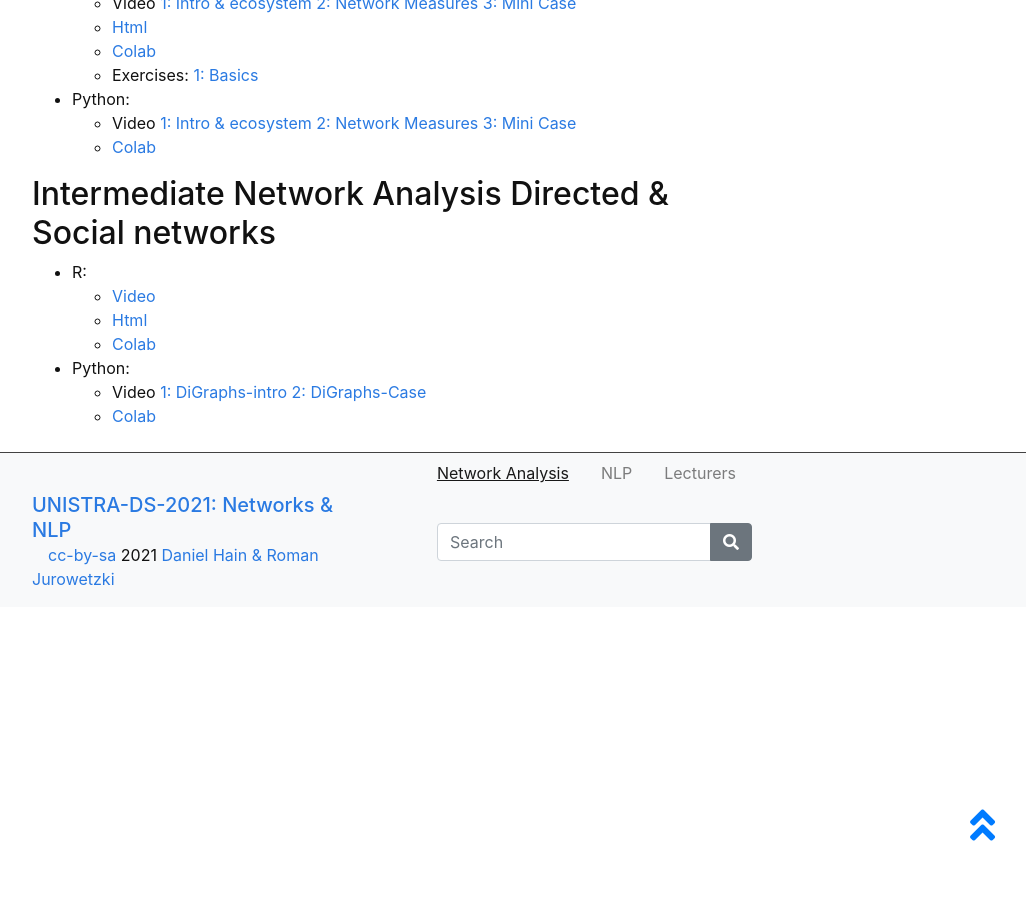
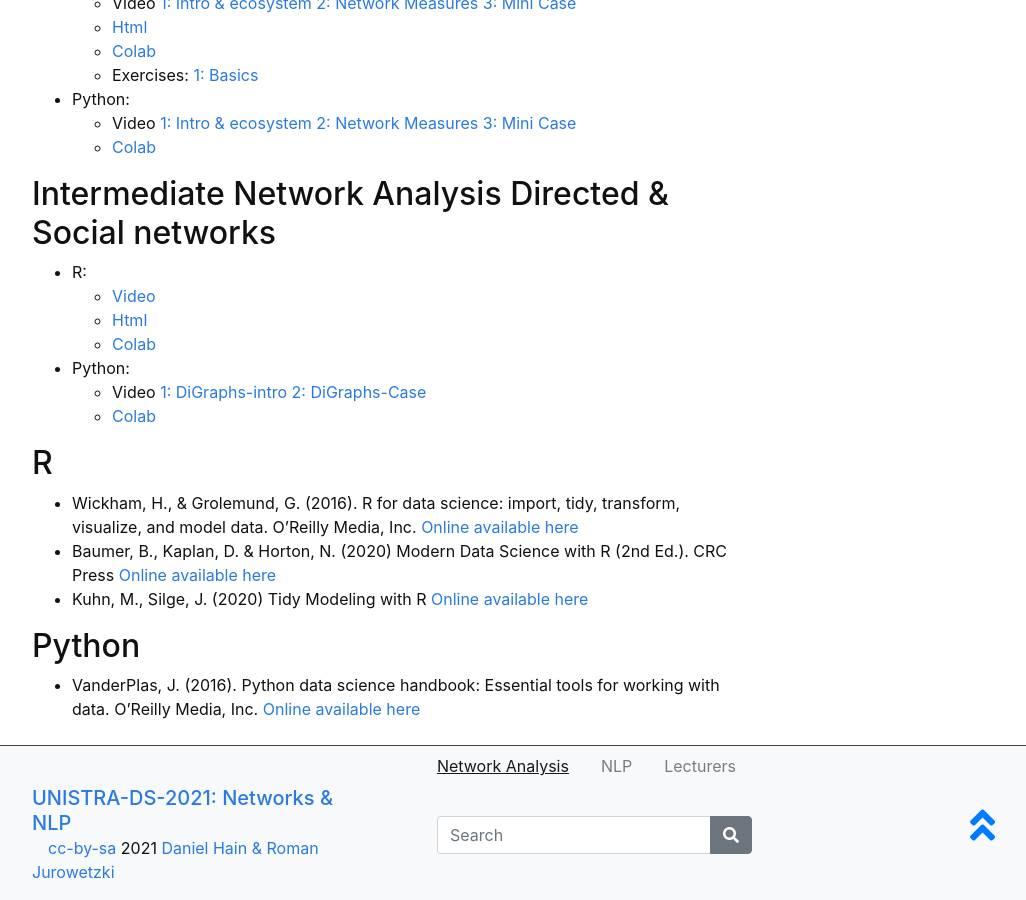
Before and after one commit to SDS-AAU/UNISTRA-DS-2020, a Jekyll site: the page built from content/0-networks.md, in a window 1280 px wide and 900 px high, scrolled down 749 px. Shown: the whole window, without its empty margins (248-1274 px from the left). Built offline with Jekyll 4.4.1, drawn with Linux system fonts in a browser that asks for light colours; before the commit the page ends 1356 px from its top, so only the background shows below that.

Commit message:
Update 0-networks.md

```diff
--- a/content/0-networks.md
+++ b/content/0-networks.md
@@ -60,3 +60,13 @@ Contents & Topics:
    * [Colab](https://nbviewer.jupyter.org/github/SDS-AAU/SDS-master/blob/master/M2/notebooks/M2_Case_ETF_Holdings_Python.ipynb)
 
 ---->
+
+## R
+* Wickham, H., & Grolemund, G. (2016). R for data science: import, tidy, transform, visualize, and model data. O'Reilly Media, Inc. [Online available here](https://r4ds.had.co.nz/)
+* Baumer, B., Kaplan, D. & Horton, N. (2020) Modern Data Science with R (2nd Ed.). CRC Press [Online available here](https://beanumber.github.io/mdsr2e/)
+* Kuhn, M., Silge, J. (2020) Tidy Modeling with R [Online available here](https://www.tmwr.org/)
+
+
+## Python
+
+* VanderPlas, J. (2016). Python data science handbook: Essential tools for working with data. O'Reilly Media, Inc. [Online available here](https://jakevdp.github.io/PythonDataScienceHandbook/index.html)
```
